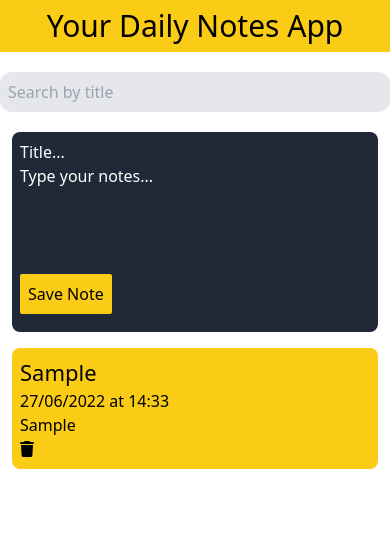
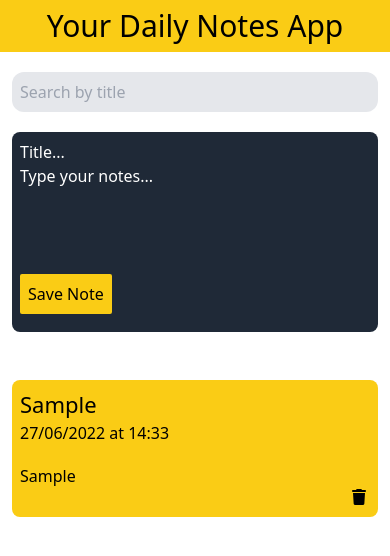
Before and after one commit to Oluwaniphise/ReactNotesApp, a React (Create React App) app: page / in a window 390 px wide. Both pictures are taken after typing "Sample", "Sample" into the empty fields and a click on the button "Save Note". Shown: the top 556 px of the page. Built offline with nearby package versions, Linux system fonts and the light colour scheme.

Commit message:
added search functionality

```diff
--- a/src/App.js
+++ b/src/App.js
@@ -49,7 +49,7 @@ function App() {
         <h4 className="text-white rounded-xl w-[50%] mx-auto mt-4 p-3 bg-red-600 text-center">{error}</h4>
       )}
 
-      <div className="flex mx-auto mb-5 mt-5">
+      <div className="flex mx-3 md:mx-auto mb-5 mt-5">
       <SearchText searchText={searchText} setSearchText={setSearchText} />
 
       </div>
@@ -70,7 +70,7 @@ function App() {
           <button onClick={setNotesHandler} className="p-2 bg-yellow-400 cursor-pointer  mt-2  rounded-sm">Save Note</button>
         </div>
 
-<div className="grid my-4 grid-cols-1 gap-[2rem] mt-4 md:grid-cols-3">
+<div className="grid my-4 grid-cols-1 gap-[2rem] mt-[3rem] md:grid-cols-3">
 <NotesList setNotes={setNotes}
       notes={notes.filter((note =>
         note.title.toLowerCase().includes(searchText)
--- a/src/Note.jsx
+++ b/src/Note.jsx
@@ -8,13 +8,13 @@ const Note = ({note, notes, setNotes, id}) => {
     return (
 
                 // <div className=" mt-3 ">
-              <div key={note.id} className="relative mx-3 px-[3rem] bg-yellow-400 p-2 w-auto h-auto md:w-[350px] rounded-lg">
+              <div key={note.id} className="note-container mx-3 px-[3rem] bg-yellow-400 p-2 w-auto h-auto xl:w-[350px] rounded-lg">
                 <h3 className="text-black title text-2xl">{note.title}</h3>
                 <p className="mb-4">{note.date} at {note.time}</p>
-                <p className="text-black mb-[1rem]">{note.text}</p>
+                <p className="text-black body mb-[1rem]">{note.text}</p>
 
-                <div className="absolute">
-                <i className="fa-solid fa-trash cursor-pointer bg-yellow-400 "
+                <div className="icon-container">
+                <i className="fa-solid fa-trash cursor-pointer bg-yellow-400"
                 onClick={deleteHandler}></i>
 
                 </div>
--- a/src/SearchText.jsx
+++ b/src/SearchText.jsx
@@ -3,7 +3,7 @@ const SearchText = ({setSearchText, SearchText}) => {
 
     return (
 
-    <input value={SearchText} onChange={(e) => setSearchText(e.target.value)} type="text" className=" p-2 rounded-xl  bg-gray-200 border-solid
+    <input value={SearchText} onChange={(e) => setSearchText(e.target.value.toLocaleLowerCase())} type="text" className=" p-2 rounded-xl  bg-gray-200 border-solid
       outline-none border-gray-200" placeholder="Search by title"  />
 
      );
--- a/src/index.css
+++ b/src/index.css
@@ -11,3 +11,19 @@ input{
 .title{
     font-size:22px;
 }
+
+.body{
+    margin-top:1.2rem;
+    margin-bottom:1.3rem;
+
+}
+.note-container{
+    position:relative;
+}
+
+.icon-container{
+    position:absolute;
+    /* margin-top:1rem; */
+    bottom:0.5rem;
+    right:0.75rem;
+}
```
